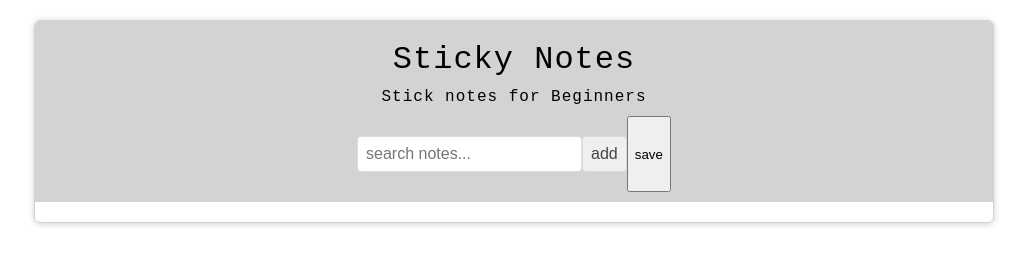
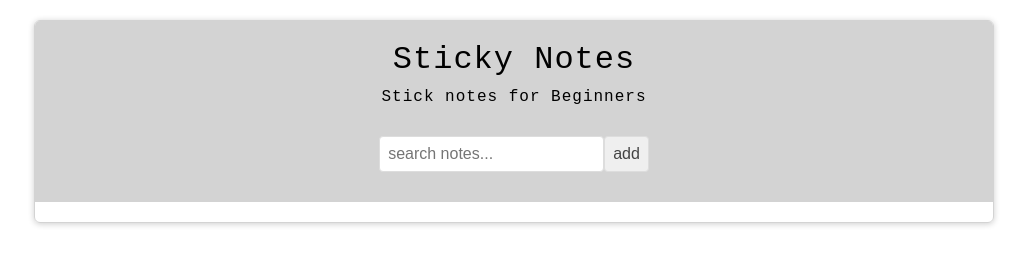
Before and after one commit to AndrewThian/maltem, a plain HTML site: page index.html in a window 1280 px wide. Shown: the whole page, without its empty margins (126-1153 px from the left). Drawn offline with Linux system fonts and the light colour scheme.

Commit message:
remove #save button

```diff
--- a/index.html
+++ b/index.html
@@ -19,7 +19,6 @@
                         <input type="text" placeholder="search notes...">
                     </form>
                     <button id="add">add</button>
-                    <button id="save">save</button>
                 </div>
             </div>
         </header>
```
